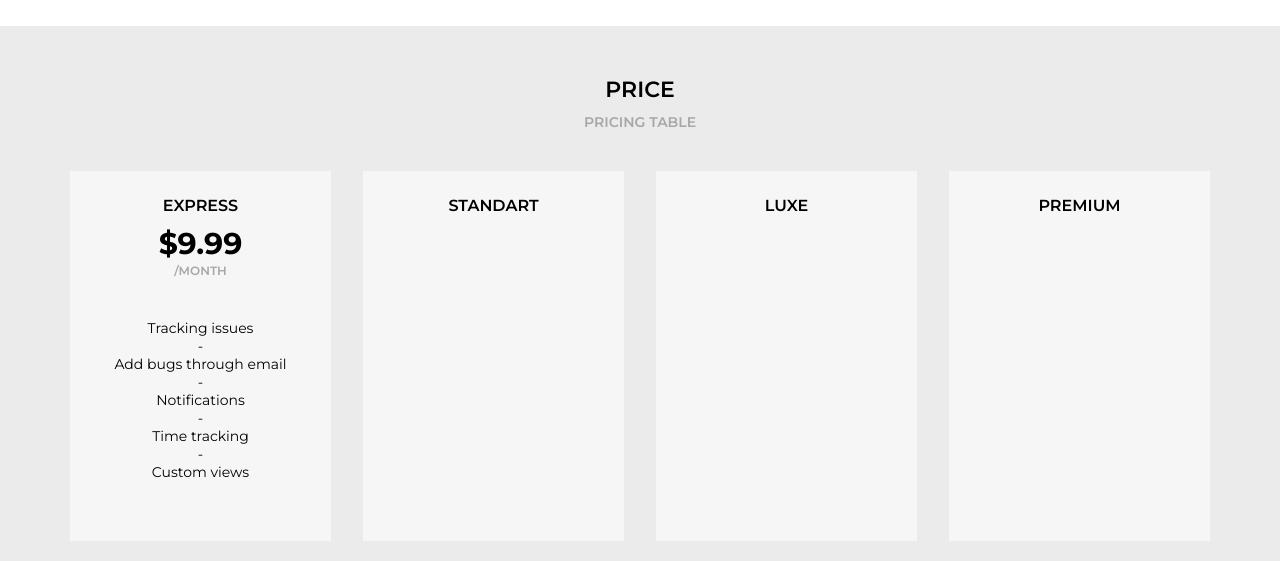
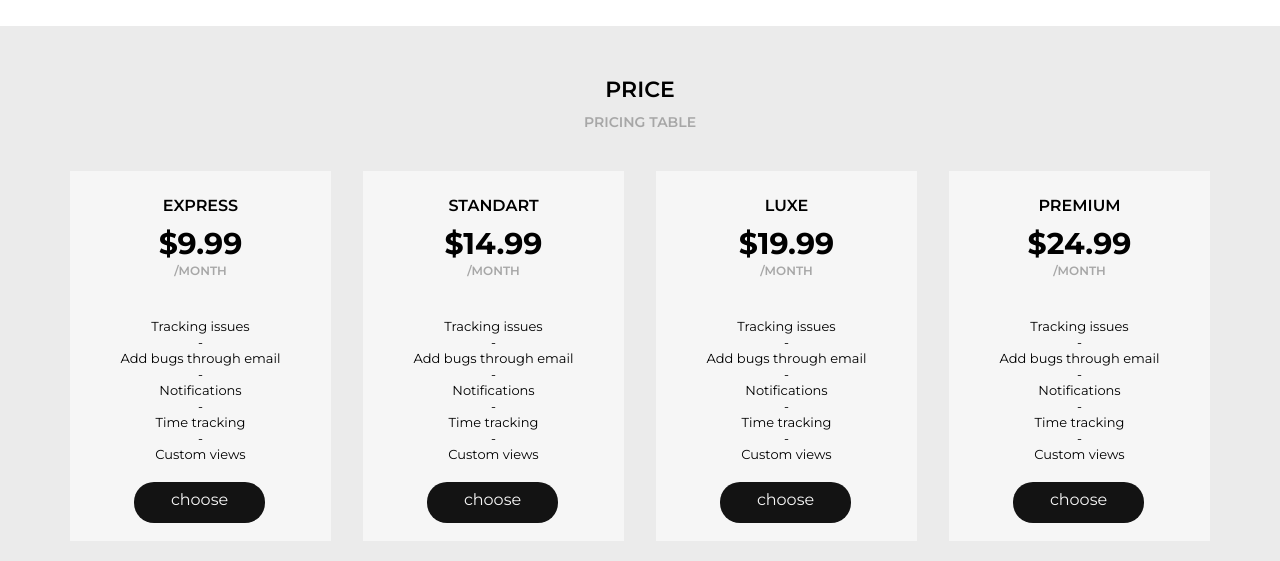
Before and after one commit to Kauan-Gomes/Site-OnePage, a plain HTML site: page index.html in a window 1280 px wide. Shown: the part 4162-4723 px from the top of the page. Drawn offline with Linux system fonts and the light colour scheme; files whose address does not match are found by name.

Commit message:
adicionando section prices

```diff
--- a/assets/css/style.css
+++ b/assets/css/style.css
@@ -607,7 +607,24 @@ header {
 }
 
 .conteudo {
-    font-size: 14px;
+    font-size: 13px;
     font-weight: 450;
-    margin-top: 1px;
+
 }
+
+.section-prices-botao {
+    background-color: #131313;
+    color: var(--bgDefLight);
+    height: 41px;
+    width: 131px;
+    justify-content: center;
+    margin: 20px 2px 1px 64px;
+    padding: 8px 0px;
+    border-radius: 20px;
+
+}
+
+.section-prices-botao:hover{
+    cursor: pointer;
+    background-color: #b28756;
+}
--- a/index.html
+++ b/index.html
@@ -397,12 +397,33 @@
                                 <p>-</p>
                                 <p>Custom views</p>
                             </div>
-
-
+                            <div class="section-prices-botao">
+                                <p>choose</p>
+                            </div>
                         </div>
                         <div class="section-prices-planos">
                             <div class="planos">
                                 <h3>STANDART</h3>
+                            </div>
+                            <div class="preco">
+                                $14.99
+                            </div>
+                            <div class="section-desc">
+                                /month
+                            </div>
+                            <div class="conteudo">
+                                <p>Tracking issues</p>
+                                <p>-</p>
+                                <p>Add bugs through email</p>
+                                <p>-</p>
+                                <p>Notifications</p>
+                                <p>-</p>
+                                <p>Time tracking</p>
+                                <p>-</p>
+                                <p>Custom views</p>
+                            </div>
+                            <div class="section-prices-botao">
+                                <p>choose</p>
                             </div>
 
                         </div>
@@ -410,10 +431,50 @@
                             <div class="planos">
                                 <h3>LUXE</h3>
                             </div>
+                            <div class="preco">
+                                $19.99
+                            </div>
+                            <div class="section-desc">
+                                /month
+                            </div>
+                            <div class="conteudo">
+                                <p>Tracking issues</p>
+                                <p>-</p>
+                                <p>Add bugs through email</p>
+                                <p>-</p>
+                                <p>Notifications</p>
+                                <p>-</p>
+                                <p>Time tracking</p>
+                                <p>-</p>
+                                <p>Custom views</p>
+                            </div>
+                            <div class="section-prices-botao">
+                                <p>choose</p>
+                            </div>
                         </div>
                         <div class="section-prices-planos">
                             <div class="planos">
                                 <h3>PREMIUM</h3>
+                                <div class="preco">
+                                    $24.99
+                                </div>
+                                <div class="section-desc">
+                                    /month
+                                </div>
+                                <div class="conteudo">
+                                    <p>Tracking issues</p>
+                                    <p>-</p>
+                                    <p>Add bugs through email</p>
+                                    <p>-</p>
+                                    <p>Notifications</p>
+                                    <p>-</p>
+                                    <p>Time tracking</p>
+                                    <p>-</p>
+                                    <p>Custom views</p>
+                                </div>
+                                <div class="section-prices-botao">
+                                    <p>choose</p>
+                                </div>
                             </div>
                         </div>
                     </div>
```
